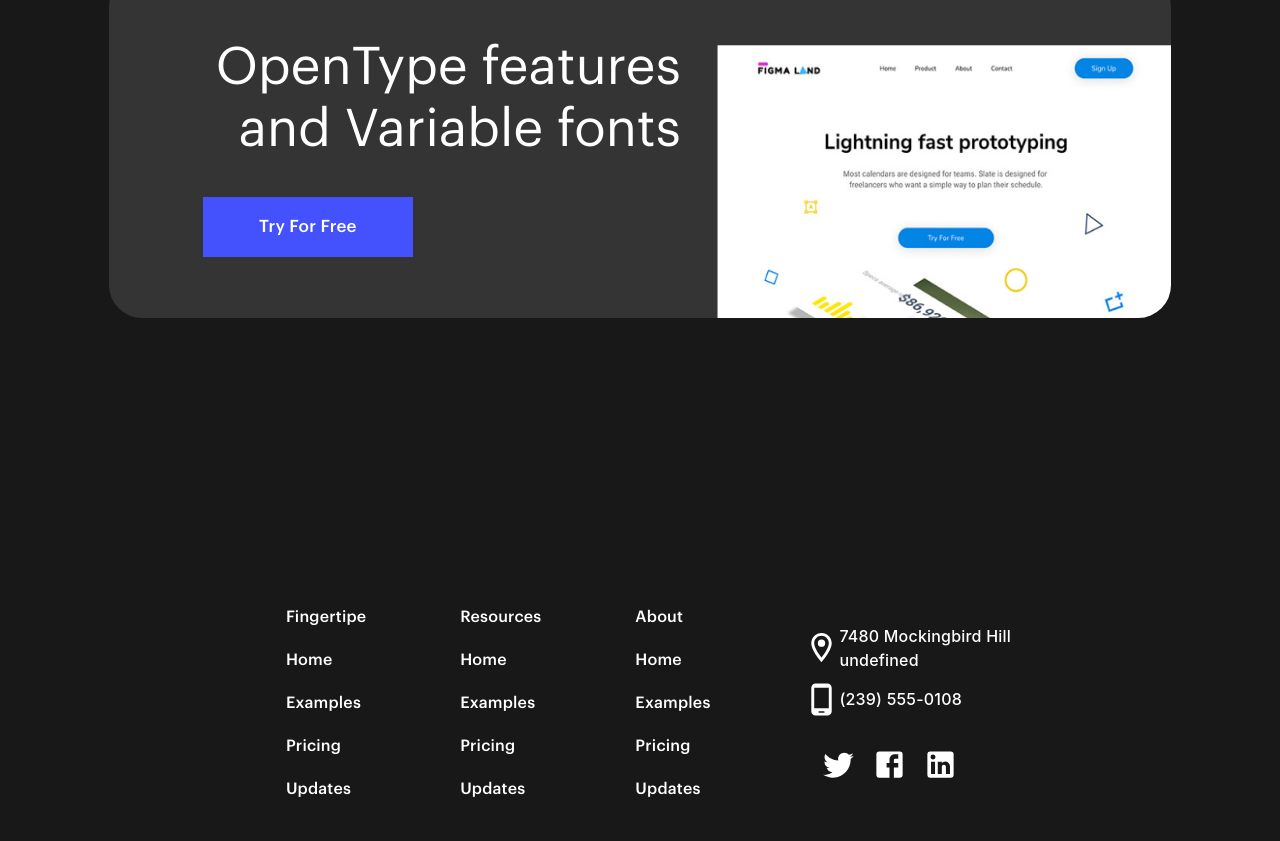
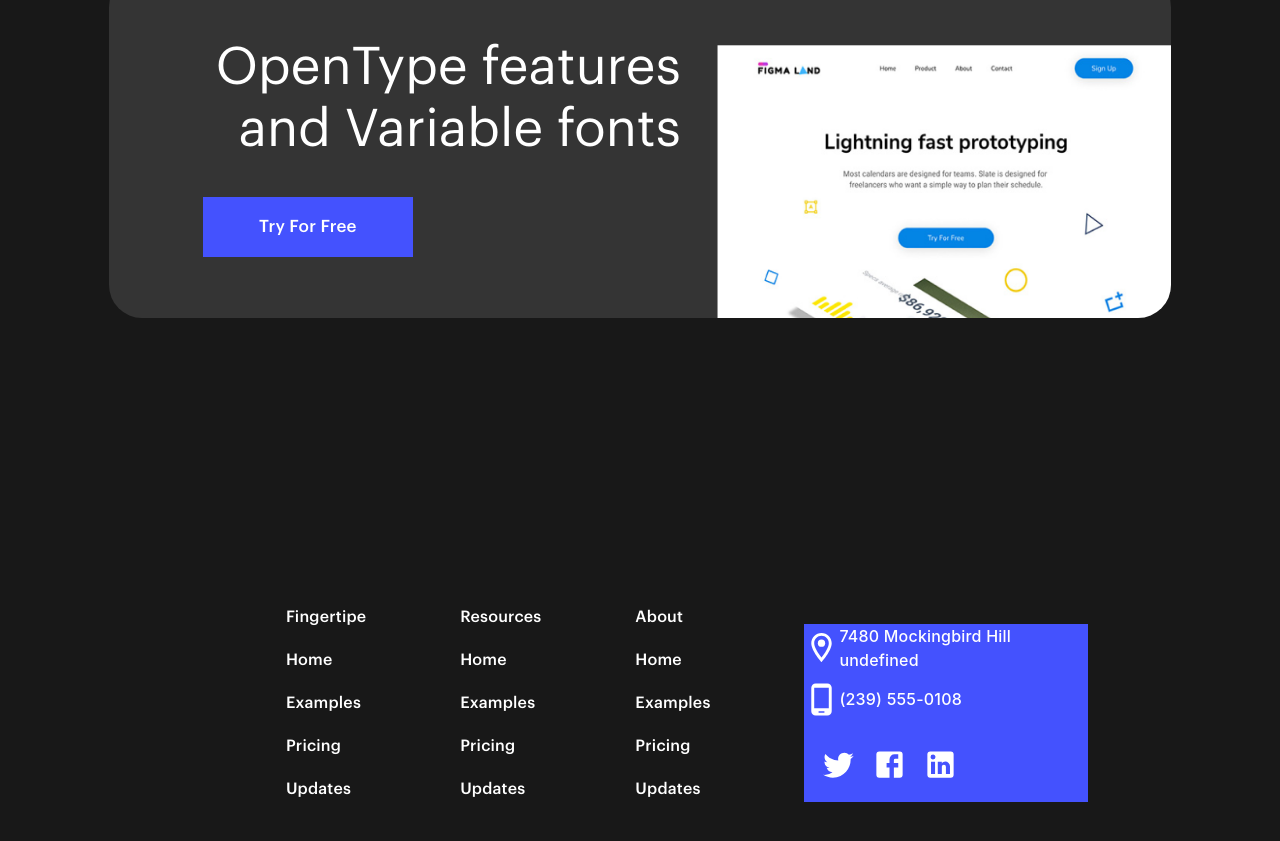
Before and after one commit to TheDa21crj/Landing-Page, a React (Create React App) app: page / in a window 1280 px wide. Shown: the part 6181-7022 px from the top of the page. Built offline with nearby package versions, Linux system fonts and the light colour scheme.

Commit message:
styling contact div

```diff
--- a/src/Components/Css/Footer.css
+++ b/src/Components/Css/Footer.css
@@ -63,3 +63,8 @@
     justify-content: space-evenly;
     padding: 20px 0px;
 }
+
+.ContactUsDiv {
+    width: auto;
+    background-color: #4452fe;
+}
--- a/src/Components/Footer.js
+++ b/src/Components/Footer.js
@@ -40,7 +40,7 @@ export default function Footer() {
             </ul>
           </div>
         </div>
-        <div>
+        <div className="ContactUsDiv">
           <div className="PIconDiv">
             <LocationOnOutlinedIcon fontSize="large" />
             <p>7480 Mockingbird Hill undefined</p>
```
